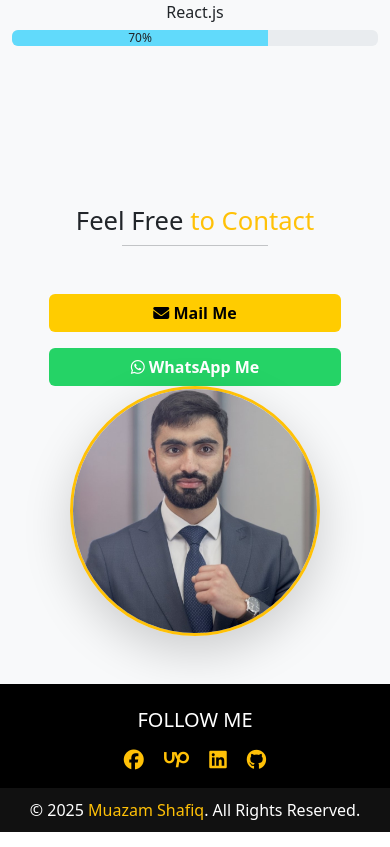
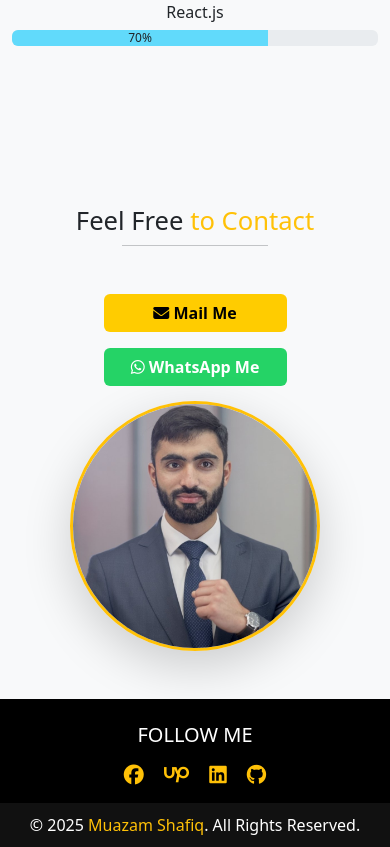
Before and after one commit to Muazam10/Resume, a plain HTML site: page index.html in a window 390 px wide. Shown: the part 5414-6261 px from the top of the page. Drawn offline with nearby package versions, Linux system fonts and the light colour scheme.

Commit message:
Refactor CSS for navbar and responsive design

```diff
--- a/css/style.css
+++ b/css/style.css
@@ -317,11 +317,12 @@ footer a:hover {
 
   /* Contact buttons full width */
   #contact .btn {
-    width: 80% !important;
+    width: 50% !important;
   }
 
   /* Contact image resize */
   #contact img {
+    margin-top: 15px;
     width: 150px;
     height: 150px;
   }
```
